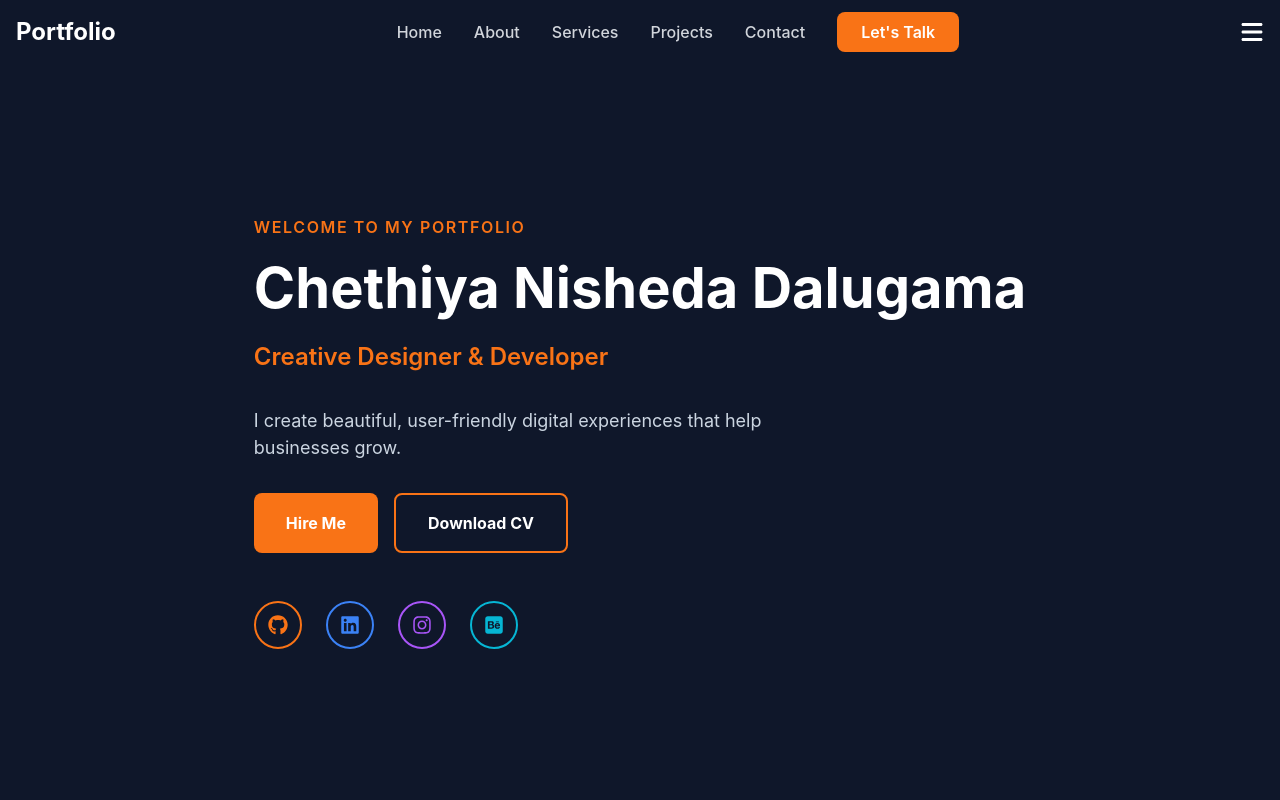
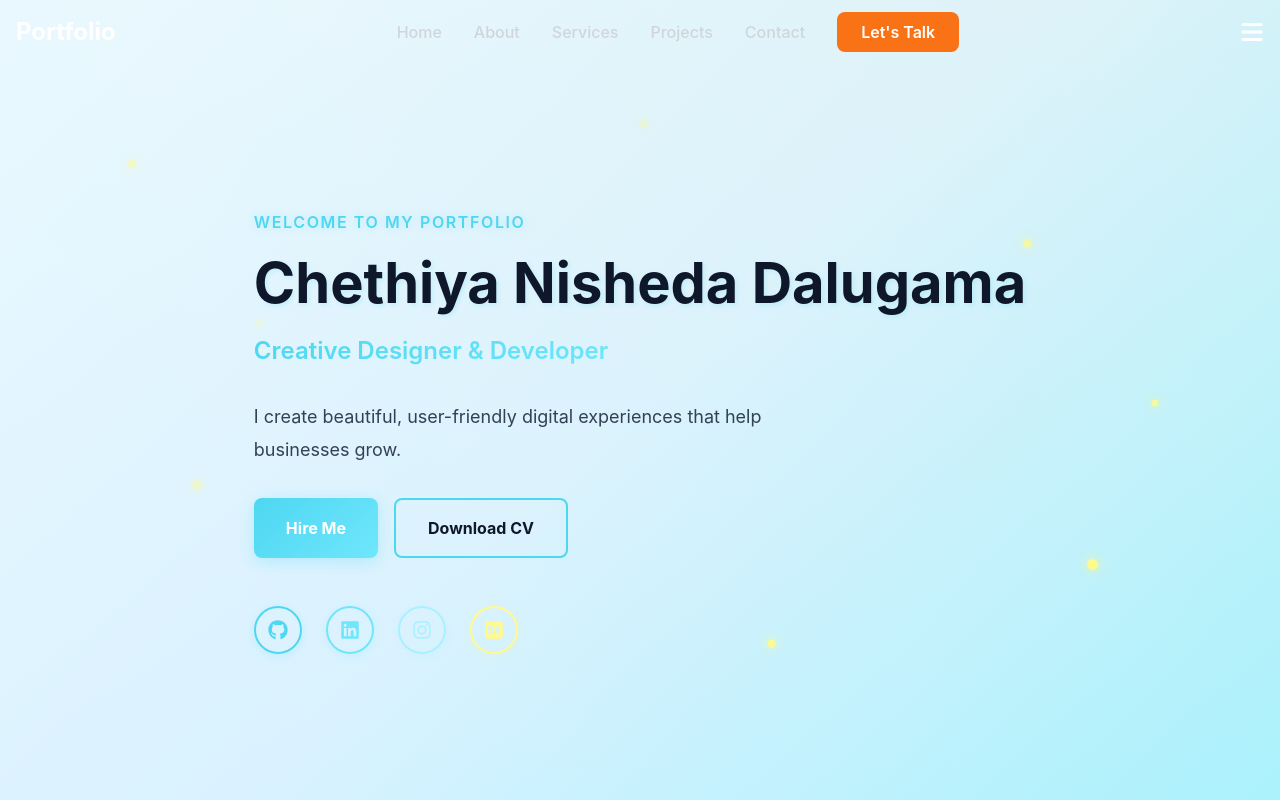
Before and after one commit to ChethiyaD/ChethiyaD.github.io, a React (Vite) app: page / in a window 1280 px wide. Shown: the top 800 px of the page. Built offline with nearby package versions, Linux system fonts and the light colour scheme.

Commit message:
Update to light color palette with sparkle animations

```diff
--- a/src/index.css
+++ b/src/index.css
@@ -21,22 +21,22 @@ body {
   min-height: 100vh;
 }
 
-/* Custom scrollbar - Dark Theme */
+/* Custom scrollbar - Light Theme */
 ::-webkit-scrollbar {
   width: 12px;
 }
 
 ::-webkit-scrollbar-track {
-  background: #0f172a;
+  background: #f0f9ff;
 }
 
 ::-webkit-scrollbar-thumb {
-  background: #f97316;
+  background: #4ED7F1;
   border-radius: 6px;
 }
 
 ::-webkit-scrollbar-thumb:hover {
-  background: #ea580c;
+  background: #6FE6FC;
 }
 
 /* Smooth transitions */
@@ -89,10 +89,53 @@ h1, h2, h3, h4, h5, h6 {
 
 @keyframes glow {
   0%, 100% {
-    box-shadow: 0 0 20px rgba(249, 115, 22, 0.5);
+    box-shadow: 0 0 20px rgba(78, 215, 241, 0.5);
   }
   50% {
-    box-shadow: 0 0 40px rgba(249, 115, 22, 0.8);
+    box-shadow: 0 0 40px rgba(78, 215, 241, 0.8);
+  }
+}
+
+@keyframes sparkle {
+  0%, 100% {
+    opacity: 0;
+    transform: scale(0);
+  }
+  50% {
+    opacity: 1;
+    transform: scale(1);
+  }
+}
+
+@keyframes twinkle {
+  0%, 100% {
+    opacity: 0.3;
+    transform: scale(1);
+  }
+  50% {
+    opacity: 1;
+    transform: scale(1.2);
+  }
+}
+
+@keyframes shimmer {
+  0% {
+    background-position: -1000px 0;
+  }
+  100% {
+    background-position: 1000px 0;
+  }
+}
+
+@keyframes gradientShift {
+  0% {
+    background-position: 0% 50%;
+  }
+  50% {
+    background-position: 100% 50%;
+  }
+  100% {
+    background-position: 0% 50%;
   }
 }
 
@@ -151,6 +194,19 @@ h1, h2, h3, h4, h5, h6 {
   animation: shimmer 2s infinite;
   background: linear-gradient(to right, transparent, rgba(255, 255, 255, 0.3), transparent);
   background-size: 1000px 100%;
+}
+
+.animate-sparkle {
+  animation: sparkle 2s ease-in-out infinite;
+}
+
+.animate-twinkle {
+  animation: twinkle 3s ease-in-out infinite;
+}
+
+.animate-gradient-shift {
+  animation: gradientShift 8s ease infinite;
+  background-size: 200% 200%;
 }
 
 /* Focus styles for accessibility */
--- a/src/sections/Hero.jsx
+++ b/src/sections/Hero.jsx
@@ -1,19 +1,59 @@
 import { FaInstagram, FaSquareBehance, FaDribbble, FaLinkedin, FaGithub } from 'react-icons/fa6'
 
 export default function Hero() {
+  // Sparkle component
+  const Sparkle = ({ delay, size, top, left }) => (
+    <div style={{
+      position: 'absolute',
+      top,
+      left,
+      width: size,
+      height: size,
+      backgroundColor: '#FFFA8D',
+      borderRadius: '50%',
+      animation: `twinkle 3s ease-in-out infinite`,
+      animationDelay: delay,
+      boxShadow: '0 0 10px #FFFA8D',
+    }} />
+  );
+
   return (
     <section
       id="hero"
       style={{
         minHeight: '100vh',
-        backgroundColor: '#0f172a',
+        background: 'linear-gradient(135deg, #f0f9ff 0%, #e0f2fe 50%, #A8F1FF 100%)',
         display: 'flex',
         alignItems: 'center',
         justifyContent: 'center',
         paddingTop: '4rem',
         position: 'relative',
+        overflow: 'hidden',
       }}
     >
+      {/* Animated gradient overlay */}
+      <div style={{
+        position: 'absolute',
+        top: 0,
+        left: 0,
+        right: 0,
+        bottom: 0,
+        background: 'linear-gradient(45deg, rgba(78, 215, 241, 0.1), rgba(111, 230, 252, 0.1), rgba(168, 241, 255, 0.1), rgba(255, 250, 141, 0.1))',
+        backgroundSize: '400% 400%',
+        animation: 'gradientShift 15s ease infinite',
+        pointerEvents: 'none',
+      }} />
+
+      {/* Sparkles */}
+      <Sparkle delay="0s" size="8px" top="20%" left="10%" />
+      <Sparkle delay="0.5s" size="6px" top="40%" left="20%" />
+      <Sparkle delay="1s" size="10px" top="60%" left="15%" />
+      <Sparkle delay="1.5s" size="7px" top="30%" left="80%" />
+      <Sparkle delay="2s" size="9px" top="70%" left="85%" />
+      <Sparkle delay="2.5s" size="6px" top="50%" left="90%" />
+      <Sparkle delay="0.8s" size="8px" top="15%" left="50%" />
+      <Sparkle delay="1.8s" size="7px" top="80%" left="60%" />
+
       <div style={{
         maxWidth: '80rem',
         marginLeft: 'auto',
@@ -21,51 +61,94 @@ export default function Hero() {
         paddingLeft: '1rem',
         paddingRight: '1rem',
         textAlign: 'left',
+        position: 'relative',
+        zIndex: 1,
       }}>
-        <p style={{ color: '#f97316', fontSize: '1rem', fontWeight: '600', marginBottom: '1rem', letterSpacing: '0.1em' }}>
+        <p style={{
+          color: '#4ED7F1',
+          fontSize: '1rem',
+          fontWeight: '600',
+          marginBottom: '1rem',
+          letterSpacing: '0.1em',
+          textShadow: '0 0 10px rgba(78, 215, 241, 0.3)',
+        }}>
           WELCOME TO MY PORTFOLIO
         </p>
 
-        <h1 style={{ fontSize: '3.5rem', fontWeight: 'bold', color: 'white', marginBottom: '1rem', lineHeight: '1.2' }}>
+        <h1 style={{
+          fontSize: '3.5rem',
+          fontWeight: 'bold',
+          color: '#0f172a',
+          marginBottom: '1rem',
+          lineHeight: '1.2',
+          textShadow: '2px 2px 4px rgba(78, 215, 241, 0.2)',
+        }}>
           Chethiya Nisheda Dalugama
         </h1>
 
-        <p style={{ fontSize: '1.5rem', fontWeight: '600', color: '#f97316', marginBottom: '2rem' }}>
+        <p style={{
+          fontSize: '1.5rem',
+          fontWeight: '600',
+          background: 'linear-gradient(135deg, #4ED7F1, #6FE6FC, #FFFA8D)',
+          WebkitBackgroundClip: 'text',
+          WebkitTextFillColor: 'transparent',
+          backgroundClip: 'text',
+          marginBottom: '2rem',
+        }}>
           Creative Designer & Developer
         </p>
 
-        <p style={{ color: '#cbd5e1', fontSize: '1.125rem', marginBottom: '2rem', maxWidth: '35rem' }}>
+        <p style={{
+          color: '#334155',
+          fontSize: '1.125rem',
+          marginBottom: '2rem',
+          maxWidth: '35rem',
+          lineHeight: '1.8',
+        }}>
           I create beautiful, user-friendly digital experiences that help businesses grow.
         </p>
 
         <div style={{ display: 'flex', gap: '1rem', marginBottom: '3rem', flexWrap: 'wrap' }}>
           <button style={{
             padding: '1rem 2rem',
-            backgroundColor: '#f97316',
+            background: 'linear-gradient(135deg, #4ED7F1, #6FE6FC)',
             color: 'white',
             border: 'none',
             borderRadius: '0.5rem',
             fontWeight: 'bold',
             cursor: 'pointer',
-            transition: 'background-color 0.3s ease',
+            transition: 'all 0.3s ease',
+            boxShadow: '0 4px 15px rgba(78, 215, 241, 0.3)',
           }}
-          onMouseEnter={(e) => (e.target.style.backgroundColor = '#ea580c')}
-          onMouseLeave={(e) => (e.target.style.backgroundColor = '#f97316')}
+          onMouseEnter={(e) => {
+            e.target.style.transform = 'translateY(-2px)';
+            e.target.style.boxShadow = '0 6px 20px rgba(78, 215, 241, 0.4)';
+          }}
+          onMouseLeave={(e) => {
+            e.target.style.transform = 'translateY(0)';
+            e.target.style.boxShadow = '0 4px 15px rgba(78, 215, 241, 0.3)';
+          }}
           >
             Hire Me
           </button>
           <button style={{
             padding: '1rem 2rem',
-            border: '2px solid #f97316',
-            color: 'white',
+            border: '2px solid #4ED7F1',
+            color: '#0f172a',
             backgroundColor: 'transparent',
             borderRadius: '0.5rem',
             fontWeight: 'bold',
             cursor: 'pointer',
             transition: 'all 0.3s ease',
           }}
-          onMouseEnter={(e) => (e.target.style.backgroundColor = 'rgba(249, 115, 22, 0.1)')}
-          onMouseLeave={(e) => (e.target.style.backgroundColor = 'transparent')}
+          onMouseEnter={(e) => {
+            e.target.style.backgroundColor = 'rgba(78, 215, 241, 0.1)';
+            e.target.style.transform = 'translateY(-2px)';
+          }}
+          onMouseLeave={(e) => {
+            e.target.style.backgroundColor = 'transparent';
+            e.target.style.transform = 'translateY(0)';
+          }}
           >
             Download CV
           </button>
@@ -76,21 +159,26 @@ export default function Hero() {
             width: '3rem',
             height: '3rem',
             borderRadius: '50%',
-            border: '2px solid #f97316',
+            border: '2px solid #4ED7F1',
             display: 'flex',
             alignItems: 'center',
             justifyContent: 'center',
-            color: '#f97316',
+            color: '#4ED7F1',
             textDecoration: 'none',
             transition: 'all 0.3s ease',
+            boxShadow: '0 2px 10px rgba(78, 215, 241, 0.2)',
           }}
           onMouseEnter={(e) => {
-            e.currentTarget.style.backgroundColor = '#f97316'
+            e.currentTarget.style.backgroundColor = '#4ED7F1'
             e.currentTarget.style.color = 'white'
+            e.currentTarget.style.transform = 'translateY(-3px) scale(1.1)'
+            e.currentTarget.style.boxShadow = '0 4px 15px rgba(78, 215, 241, 0.4)'
           }}
           onMouseLeave={(e) => {
             e.currentTarget.style.backgroundColor = 'transparent'
-            e.currentTarget.style.color = '#f97316'
+            e.currentTarget.style.color = '#4ED7F1'
+            e.currentTarget.style.transform = 'translateY(0) scale(1)'
+            e.currentTarget.style.boxShadow = '0 2px 10px rgba(78, 215, 241, 0.2)'
           }}
           title="GitHub"
           >
@@ -100,21 +188,26 @@ export default function Hero() {
             width: '3rem',
             height: '3rem',
             borderRadius: '50%',
-            border: '2px solid #3b82f6',
+            border: '2px solid #6FE6FC',
             display: 'flex',
             alignItems: 'center',
             justifyContent: 'center',
-            color: '#3b82f6',
+            color: '#6FE6FC',
             textDecoration: 'none',
             transition: 'all 0.3s ease',
+            boxShadow: '0 2px 10px rgba(111, 230, 252, 0.2)',
           }}
           onMouseEnter={(e) => {
-            e.currentTarget.style.backgroundColor = '#3b82f6'
+            e.currentTarget.style.backgroundColor = '#6FE6FC'
             e.currentTarget.style.color = 'white'
+            e.currentTarget.style.transform = 'translateY(-3px) scale(1.1)'
+            e.currentTarget.style.boxShadow = '0 4px 15px rgba(111, 230, 252, 0.4)'
           }}
           onMouseLeave={(e) => {
             e.currentTarget.style.backgroundColor = 'transparent'
-            e.currentTarget.style.color = '#3b82f6'
+            e.currentTarget.style.color = '#6FE6FC'
+            e.currentTarget.style.transform = 'translateY(0) scale(1)'
+            e.currentTarget.style.boxShadow = '0 2px 10px rgba(111, 230, 252, 0.2)'
           }}
           title="LinkedIn"
           >
@@ -124,21 +217,26 @@ export default function Hero() {
             width: '3rem',
             height: '3rem',
             borderRadius: '50%',
-            border: '2px solid #a855f7',
+            border: '2px solid #A8F1FF',
             display: 'flex',
             alignItems: 'center',
             justifyContent: 'center',
-            color: '#a855f7',
+            color: '#A8F1FF',
             textDecoration: 'none',
             transition: 'all 0.3s ease',
+            boxShadow: '0 2px 10px rgba(168, 241, 255, 0.2)',
           }}
           onMouseEnter={(e) => {
-            e.currentTarget.style.backgroundColor = '#a855f7'
+            e.currentTarget.style.backgroundColor = '#A8F1FF'
             e.currentTarget.style.color = 'white'
+            e.currentTarget.style.transform = 'translateY(-3px) scale(1.1)'
+            e.currentTarget.style.boxShadow = '0 4px 15px rgba(168, 241, 255, 0.4)'
           }}
           onMouseLeave={(e) => {
             e.currentTarget.style.backgroundColor = 'transparent'
-            e.currentTarget.style.color = '#a855f7'
+            e.currentTarget.style.color = '#A8F1FF'
+            e.currentTarget.style.transform = 'translateY(0) scale(1)'
+            e.currentTarget.style.boxShadow = '0 2px 10px rgba(168, 241, 255, 0.2)'
           }}
           title="Instagram"
           >
@@ -148,21 +246,26 @@ export default function Hero() {
             width: '3rem',
             height: '3rem',
             borderRadius: '50%',
-            border: '2px solid #06b6d4',
+            border: '2px solid #FFFA8D',
             display: 'flex',
             alignItems: 'center',
             justifyContent: 'center',
-            color: '#06b6d4',
+            color: '#FFFA8D',
             textDecoration: 'none',
             transition: 'all 0.3s ease',
+            boxShadow: '0 2px 10px rgba(255, 250, 141, 0.2)',
           }}
           onMouseEnter={(e) => {
-            e.currentTarget.style.backgroundColor = '#06b6d4'
-            e.currentTarget.style.color = 'white'
+            e.currentTarget.style.backgroundColor = '#FFFA8D'
+            e.currentTarget.style.color = '#0f172a'
+            e.currentTarget.style.transform = 'translateY(-3px) scale(1.1)'
+            e.currentTarget.style.boxShadow = '0 4px 15px rgba(255, 250, 141, 0.4)'
           }}
           onMouseLeave={(e) => {
             e.currentTarget.style.backgroundColor = 'transparent'
-            e.currentTarget.style.color = '#06b6d4'
+            e.currentTarget.style.color = '#FFFA8D'
+            e.currentTarget.style.transform = 'translateY(0) scale(1)'
+            e.currentTarget.style.boxShadow = '0 2px 10px rgba(255, 250, 141, 0.2)'
           }}
           title="Behance"
           >
```
Also changed, not shown: 5 other files (tests, documents, lock files or other folders).
